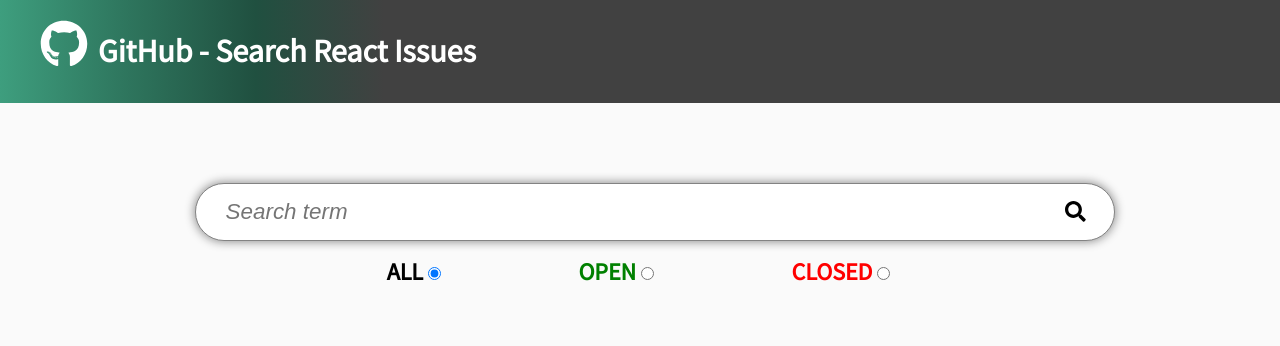
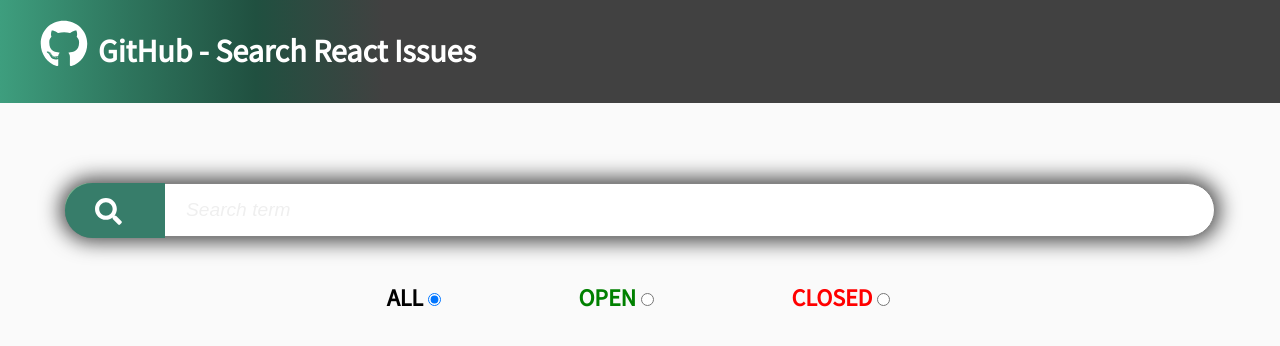
Before and after one commit to DvidLpez/React_Webpack5, a React app: page / in a window 1280 px wide. Shown: the top 346 px of the page. Built offline with nearby package versions, Linux system fonts and the light colour scheme.

Commit message:
Add styles

```diff
--- a/package.json
+++ b/package.json
@@ -14,6 +14,7 @@
       "@fortawesome/react-fontawesome": "^0.1.14",
       "css-loader": "^5.0.1",
       "graphql": "^15.5.0",
+      "moment": "^2.29.1",
       "node-sass": "^5.0.0",
       "react": "^17.0.1",
       "react-dom": "^17.0.1",
--- a/src/components/Comment/Comment.scss
+++ b/src/components/Comment/Comment.scss
@@ -7,12 +7,16 @@
       background-color: #fff;
       border-radius: 5px;
       .comment_footer {
+         .date, .author {
+            margin: 5px 10px;
+         }
          .author {
             float: right;
          }
          .date {
             float: left;
          }
+
       }
    }
 }
--- a/src/components/Comment/Comment.tsx
+++ b/src/components/Comment/Comment.tsx
@@ -1,6 +1,9 @@
 import React, { FC, Fragment, ReactElement } from "react";
 import IPropsComment from "../../interfaces/IPropsComment";
+import { faComments, faUser, faCalendarAlt } from "@fortawesome/free-regular-svg-icons";
+import { FontAwesomeIcon } from "@fortawesome/react-fontawesome";
 import './Comment.scss';
+import moment from "moment";
 
 const Comment: FC<IPropsComment> = ({comment} : IPropsComment): ReactElement => {
 
@@ -20,10 +23,10 @@ const Comment: FC<IPropsComment> = ({comment} : IPropsComment): ReactElement =>
                      <div className="comment_footer">
                         <div className="row">
                            <div className="col-6">
-                              <p className="date">{createdAt}</p>
+                              <p className="date"><FontAwesomeIcon icon={faCalendarAlt} className="icon_user" /> {moment(createdAt).format('L, LT')}</p>
                            </div>
                            <div className="col-6">
-                              <p className="author">{author.login}</p>
+                              <p className="author"><FontAwesomeIcon icon={faUser} className="icon_user" /> {author.login}</p>
                            </div>
                         </div>
                      </div>
--- a/src/components/Error/Error.scss
+++ b/src/components/Error/Error.scss
@@ -2,23 +2,20 @@
    text-align: center;
    border: 1px solid #fff;
    color:#fff;
-   width: 50%;
+   width: 90%;
    margin: 0 auto;
    margin-top: 30px;
    font-weight: 600;
    background-color: #a51b1b;
    border-radius: 5px;
-   padding: 1%;
+   padding: 15px;
+   .error_icon {
+      font-size: 5em;
+   }
 }
 
-.no_results {
-   text-align: center;
-   border: 1px solid red;
-   width: 50%;
-   margin: 0 auto;
-   margin-top: 30px;
-   font-weight: 600;
-   background-color: #ffb3b3;
-   border-radius: 5px;
-   padding: 1%;
+@media screen and (min-width: 768px) {
+   .wrapper_error {
+      width: 60%;
+   }
 }
--- a/src/components/Error/Error.tsx
+++ b/src/components/Error/Error.tsx
@@ -1,12 +1,15 @@
 import React, { FC, Fragment, ReactElement } from "react";
 import './Error.scss';
+import { FontAwesomeIcon } from '@fortawesome/react-fontawesome';
+import { faBomb } from "@fortawesome/free-solid-svg-icons";
 
 const Error: FC = (): ReactElement => {
 
    return (
       <Fragment>
          <div className="wrapper_error">
-            <p>We have an error. Check the issue number!</p>
+            <FontAwesomeIcon icon={faBomb} className="error_icon"/>
+            <p>Opps!! We have an error. Try again!!</p>
          </div>
       </Fragment>
    )
--- a/src/components/Issue/Issue.scss
+++ b/src/components/Issue/Issue.scss
@@ -48,6 +48,7 @@
    .card_body {
       position: relative;
       min-height: 230px;
+      overflow: hidden;
      .opacity_text{
         position: absolute;
         top: 0;
@@ -60,10 +61,12 @@
         background: linear-gradient(180deg, rgba(255, 255, 255, 0) 0%, rgba(255, 255, 255, 0.48503151260504207) 75%, rgba(255, 255, 255, 1) 100%);
      }
    }
-
    .card_footer {
       .date{
          float: right;
       }
+      .date, .author {
+         font-size: 0.9em;
+      }
    }
 }
--- a/src/components/Issue/Issue.tsx
+++ b/src/components/Issue/Issue.tsx
@@ -1,8 +1,10 @@
-import { faComments, faUser } from "@fortawesome/free-regular-svg-icons";
+import { faComments, faUser, faCalendarAlt } from "@fortawesome/free-regular-svg-icons";
 import { FontAwesomeIcon } from "@fortawesome/react-fontawesome";
+import moment from "moment";
 import React, {  FC, ReactElement } from "react";
 import { Link } from 'react-router-dom';
 import IPropsIssue from '../../interfaces/IPropsIssue';
+
 
 import './Issue.scss';
 
@@ -22,7 +24,7 @@ const Item: FC<IPropsIssue> = (props: IPropsIssue): ReactElement => {
                <div className="card_header">
                   <div className="row">
                      <div className="col-12 col-sm-10 col-md-9">
-                        <b className="title">{cutString(title, 60)}</b>
+                        <b className="title">{cutString(title, 55)}</b>
                      </div>
                      <div className="col-12 col-sm-2 col-md-3">
                         <div className="total_comments">
@@ -41,14 +43,13 @@ const Item: FC<IPropsIssue> = (props: IPropsIssue): ReactElement => {
                <div className="card_footer">
                   <div className="row">
                      <div className="col-6">
-                        <b className="author"><FontAwesomeIcon icon={faUser} className="icon_user" /> {author.login}</b>
+                        <p className="author"><FontAwesomeIcon icon={faUser} /> {author.login}</p>
                      </div>
                      <div className="col-6">
-                        <b className="date">{createdAt}</b>
+                        <p className="date"><FontAwesomeIcon icon={faCalendarAlt} /> {moment(createdAt).format('L, HH:mm')}</p>
                      </div>
                   </div>
                </div>
-               {/* <p>{item.body}</p> */}
             </div>
          </Link>
       </div>
--- a/src/components/SearchBar/SearchBar.scss
+++ b/src/components/SearchBar/SearchBar.scss
@@ -1,9 +1,93 @@
-.wrapper_search,
-.wrapper_radio {
+.wrapper_search {
   width: 100%;
   padding: 15px;
   text-align: center;
-   .search{
+  .search {
+    position: relative;
+    .gate {
+      border: 1px solid #838383;
+      border-radius: 30px;
+      color: #2e2e2e;
+      font-size: 1.2em;
+      font-style: italic;
+      outline: none;
+      padding: 15px 30px 15px 40px;
+      width: 100%;
+      -webkit-box-shadow: 0 0 20px 5px rgb(75, 75, 75);
+      -moz-box-shadow: 0 0 20px 5px rgba(75, 75, 75, 1);
+      box-shadow: 0 0 20px 5px rgba(75, 75, 75, 1);
+      text-indent: 100px; // Arbitrary.
+      transition: all 0.3s ease-in-out;
+
+      &::-webkit-input-placeholder {
+        color: #efefef;
+        text-indent: 80px;
+        font-weight: 300;
+      }
+
+      + label {
+        display: inline-block;
+        position: absolute;
+        top: 0;
+        left: 0;
+        width: 65px;
+        height: 50px;
+        font-size: 1.2em;
+        padding: 10px 15px;
+        text-shadow: 0 1px 0 rgba(19, 74, 70, 0.4);
+        color: white;
+        background: #7ab893;
+        transition: all 0.4s ease-in-out;
+        border-radius: 30px;
+        transform-origin: left bottom;
+        z-index: 99;
+
+        &:before,
+        &:after {
+          content: "";
+          position: absolute;
+          top: 0;
+          right: 0;
+          bottom: 0;
+          left: 0;
+          width: 100px;
+          height: 55px;
+          border-radius: 30px;
+          border-top-right-radius: 0;
+          border-bottom-right-radius: 0;
+          background: #377d6a;
+          transform-origin: left bottom;
+          transition: all 0.4s ease-in-out;
+          pointer-events: none;
+          z-index: -1;
+        }
+
+        &:before {
+          background: rgba(3, 36, 41, 0.2);
+          z-index: -2;
+          right: 20%;
+        }
+      }
+    }
+
+    .gate:focus,
+    .gate:active {
+      text-indent: 0;
+      background: #fff;
+      &::-webkit-input-placeholder {
+        color: #aaa;
+        text-indent: 3px;
+      }
+      + label {
+        transform: rotate(-66deg);
+        border-radius: 30px;
+
+        &:before {
+          transform: rotate(10deg);
+        }
+      }
+    }
+
     .input_form {
       border: 1px solid #838383;
       border-radius: 30px;
@@ -13,17 +97,28 @@
       outline: none;
       padding: 15px 30px;
       width: 100%;
-         -webkit-box-shadow: 0px 0px 10px 1px rgb(145, 145, 145);
-         -moz-box-shadow: 0px 0px 10px 1px rgba(145, 145, 145, 1);
-         box-shadow: 0px 0px 10px 1px rgba(145, 145, 145, 1);
+      -webkit-box-shadow: 0 0 20px 5px rgb(75, 75, 75);
+      -moz-box-shadow: 0 0 20px 5px rgba(75, 75, 75, 1);
+      box-shadow: 0 0 20px 5px rgba(75, 75, 75, 1);
     }
+
     .icon_search {
-         margin-left: -35px;
-         font-size: 1.3em;
+      color: #fff;
+      font-size: 1.2em;
+      position: absolute;
+      top: 15px;
+      right: 6%;
     }
   }
-   label{
-      font-size: 1.2em;
+}
+
+.wrapper_radio {
+  width: 100%;
+  padding: 5px;
+  margin-top: 30px;
+  text-align: center;
+  label {
+    font-size: 1.1em;
     font-weight: 700;
     margin: 0 6%;
     cursor: pointer;
@@ -37,18 +132,21 @@
 }
 
 @media screen and (min-width: 768px) {
-   .wrapper_search,
-   .wrapper_radio {
+  .wrapper_search {
     .search {
+      position: relative;
       .input_form {
         font-size: 1.4em;
         width: 80%;
       }
       .icon_search {
-            margin-left: -50px;
+        font-size: 1.4em;
+        right: 12.5%;
       }
     }
-
+  }
+  .wrapper_radio {
+    padding: 15px;
     label {
       font-size: 1.5em;
     }
--- a/src/components/SearchBar/SearchBar.tsx
+++ b/src/components/SearchBar/SearchBar.tsx
@@ -7,6 +7,14 @@ import { faSearch } from '@fortawesome/free-solid-svg-icons';
 import "./SearchBar.scss";
 
 const SearchBar: FC = (): ReactElement => {
+
+
+
+   // useEffect(()=> {
+   //    document.getElementById('searchbar')?.focus();
+   //    console.log('focus');
+
+   // }, [])
 
    const { term:word, status: statusCheckBox } = useSelector((state: IAppState) => state.issues);
    const [form, setForm] = useState({
@@ -41,15 +49,19 @@ const SearchBar: FC = (): ReactElement => {
       <Fragment>
          <div className="wrapper_search">
             <div className="search">
+               <span>
                   <input
+                     id="searchbar"
                      type="text"
                      name="term"
-                  className="input_form"
+                     className="gate"
+                     // className="input_form"
                      placeholder="Search term"
                      onChange={handleForm}
                      value={term}
                   />
-               <FontAwesomeIcon icon={faSearch} className="icon_search" />
+                  <label><FontAwesomeIcon icon={faSearch} className="icon_search" /></label>
+               </span>
             </div>
             <div className="wrapper_radio">
                <label>ALL
```
Also changed, not shown: 1 other file (tests, documents, lock files or other folders). Lines whose indentation alone changed are shown as unchanged.
